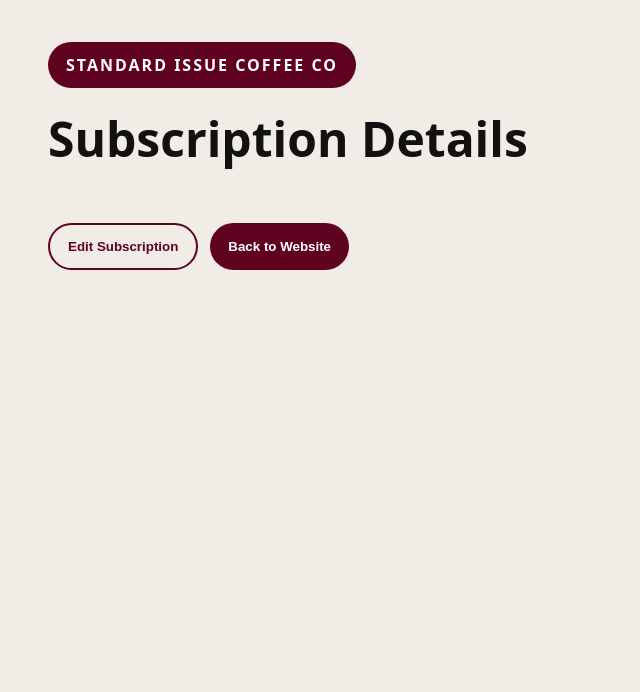
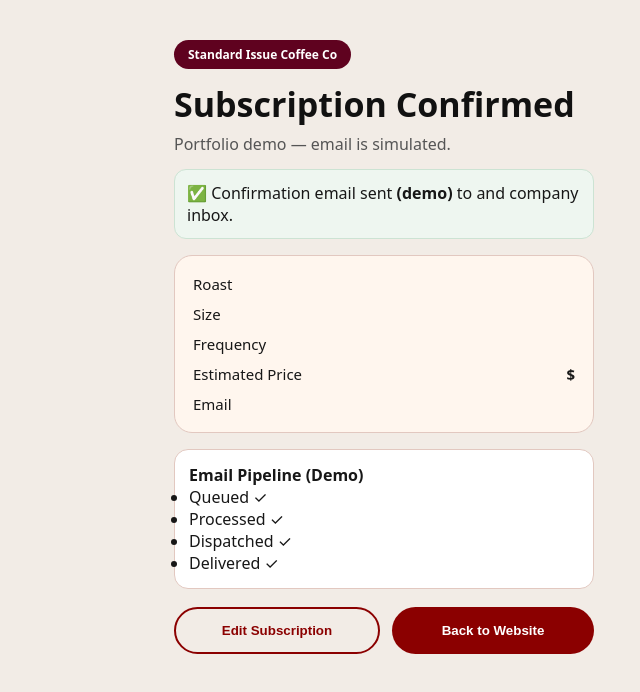
Before and after one commit to masonbarneslv/standard-issue-coffee-co., a Next.js app: page /confirm in a window 1280 px wide. Shown: the top 692 px of the page, without its empty margins (256-896 px from the left). Built offline with nearby package versions, Linux system fonts and the light colour scheme.

Commit message:
Update page.jsx

```diff
--- a/app/confirm/page.jsx
+++ b/app/confirm/page.jsx
@@ -3,7 +3,8 @@
 import { Suspense } from "react";
 import { useSearchParams, useRouter } from "next/navigation";
 
-const BURGUNDY = "#5f021f";
+// ONLY CHANGE ↓↓↓
+const TOP_PILL_COLOR = "#5f021f";
 
 export default function ConfirmPage() {
   return (
@@ -17,24 +18,58 @@
   const params = useSearchParams();
   const router = useRouter();
 
+  const roast = params.get("roast") || "";
+  const size = params.get("size") || "";
+  const frequency = params.get("frequency") || "";
+  const price = params.get("price") || "";
+  const email = params.get("email") || "";
+
   return (
     <main style={styles.page}>
-      <div style={styles.headerBand}>
-        <div style={styles.shell}>
-          <div style={styles.badge}>STANDARD ISSUE COFFEE CO</div>
-          <h1 style={styles.heroTitle}>Subscription Details</h1>
+      <div style={styles.container}>
+        {/* TOP PILL — ONLY COLOR CHANGED */}
+        <div style={styles.badge}>Standard Issue Coffee Co</div>
+
+        <h1 style={styles.title}>Subscription Confirmed</h1>
+        <p style={styles.subtitle}>Portfolio demo — email is simulated.</p>
+
+        <div style={styles.banner}>
+          ✅ Confirmation email sent <strong>(demo)</strong> to{" "}
+          <b>{email}</b> and company inbox.
         </div>
-      </div>
 
-      <div style={styles.shell}>
+        <div style={styles.card}>
+          <div style={styles.row}><span>Roast</span><b>{roast}</b></div>
+          <div style={styles.row}><span>Size</span><b>{size}</b></div>
+          <div style={styles.row}><span>Frequency</span><b>{frequency}</b></div>
+          <div style={styles.row}><span>Estimated Price</span><b>${price}</b></div>
+          <div style={styles.row}><span>Email</span><b>{email}</b></div>
+        </div>
+
+        <div style={styles.pipeline}>
+          <strong>Email Pipeline (Demo)</strong>
+          <ul>
+            <li>Queued ✓</li>
+            <li>Processed ✓</li>
+            <li>Dispatched ✓</li>
+            <li>Delivered ✓</li>
+          </ul>
+        </div>
+
         <div style={styles.actions}>
-          <button style={styles.outlineBtn} onClick={() => router.push("/subscribe")}>
+          <button
+            style={styles.outlineBtn}
+            onClick={() => router.push("/subscribe")}
+          >
             Edit Subscription
           </button>
 
           <button
             style={styles.primaryBtn}
-            onClick={() => (window.location.href = "https://standardissuecoffecco.wpcomstaging.com")}
+            onClick={() =>
+              (window.location.href =
+                "https://standardissuecoffecco.wpcomstaging.com")
+            }
           >
             Back to Website
           </button>
@@ -45,47 +80,89 @@
 }
 
 const styles = {
-  page: { minHeight: "100vh", background: "#f2ece6", fontFamily: "system-ui" },
-  shell: { maxWidth: 720, margin: "0 auto", padding: "0 24px" },
-
-  headerBand: { padding: "42px 0 22px" },
-
+  page: {
+    minHeight: "100vh",
+    background: "#f2ece6",
+    display: "flex",
+    justifyContent: "center",
+    padding: "40px 16px",
+    fontFamily: "system-ui, -apple-system, sans-serif",
+  },
+  container: {
+    width: "100%",
+    maxWidth: 420,
+  },
   badge: {
-    background: BURGUNDY,
+    display: "inline-block",
+    padding: "6px 14px",
+    borderRadius: 999,
+    background: TOP_PILL_COLOR, // ONLY CHANGE
     color: "#fff",
-    padding: "12px 18px",
-    borderRadius: 999,
+    fontSize: 12,
+    fontWeight: 700,
+    marginBottom: 12,
+  },
+  title: {
+    fontSize: 34,
     fontWeight: 800,
-    letterSpacing: 2,
-    display: "inline-block",
+    color: "#111",
+    marginBottom: 6,
   },
-
-  heroTitle: { fontSize: 48, margin: "18px 0 6px", color: "#111" },
-
+  subtitle: {
+    color: "#555",
+    marginBottom: 14,
+  },
+  banner: {
+    background: "#eef6f0",
+    border: "1px solid #cce3d3",
+    padding: 12,
+    borderRadius: 12,
+    marginBottom: 16,
+  },
+  card: {
+    background: "#fff6ee",
+    borderRadius: 18,
+    padding: 18,
+    border: "1px solid #e2c8c0",
+    display: "grid",
+    gap: 10,
+    marginBottom: 16,
+  },
+  row: {
+    display: "flex",
+    justifyContent: "space-between",
+    fontSize: 15,
+  },
+  pipeline: {
+    background: "#fff",
+    borderRadius: 14,
+    padding: 14,
+    border: "1px solid #e2c8c0",
+    marginBottom: 18,
+  },
   actions: {
-    marginTop: 24,
     display: "flex",
     gap: 12,
     flexWrap: "wrap",
   },
-
   primaryBtn: {
-    padding: "14px 18px",
+    flex: 1,
+    padding: "14px",
     borderRadius: 999,
-    background: BURGUNDY,
+    background: "#8b0000",
     color: "#fff",
-    fontWeight: 900,
+    fontWeight: 800,
     border: "none",
     cursor: "pointer",
   },
-
   outlineBtn: {
-    padding: "14px 18px",
+    flex: 1,
+    padding: "14px",
     borderRadius: 999,
     background: "transparent",
-    color: BURGUNDY,
-    fontWeight: 900,
-    border: `2px solid ${BURGUNDY}`,
+    color: "#8b0000",
+    fontWeight: 800,
+    border: "2px solid #8b0000",
     cursor: "pointer",
   },
 };
```
